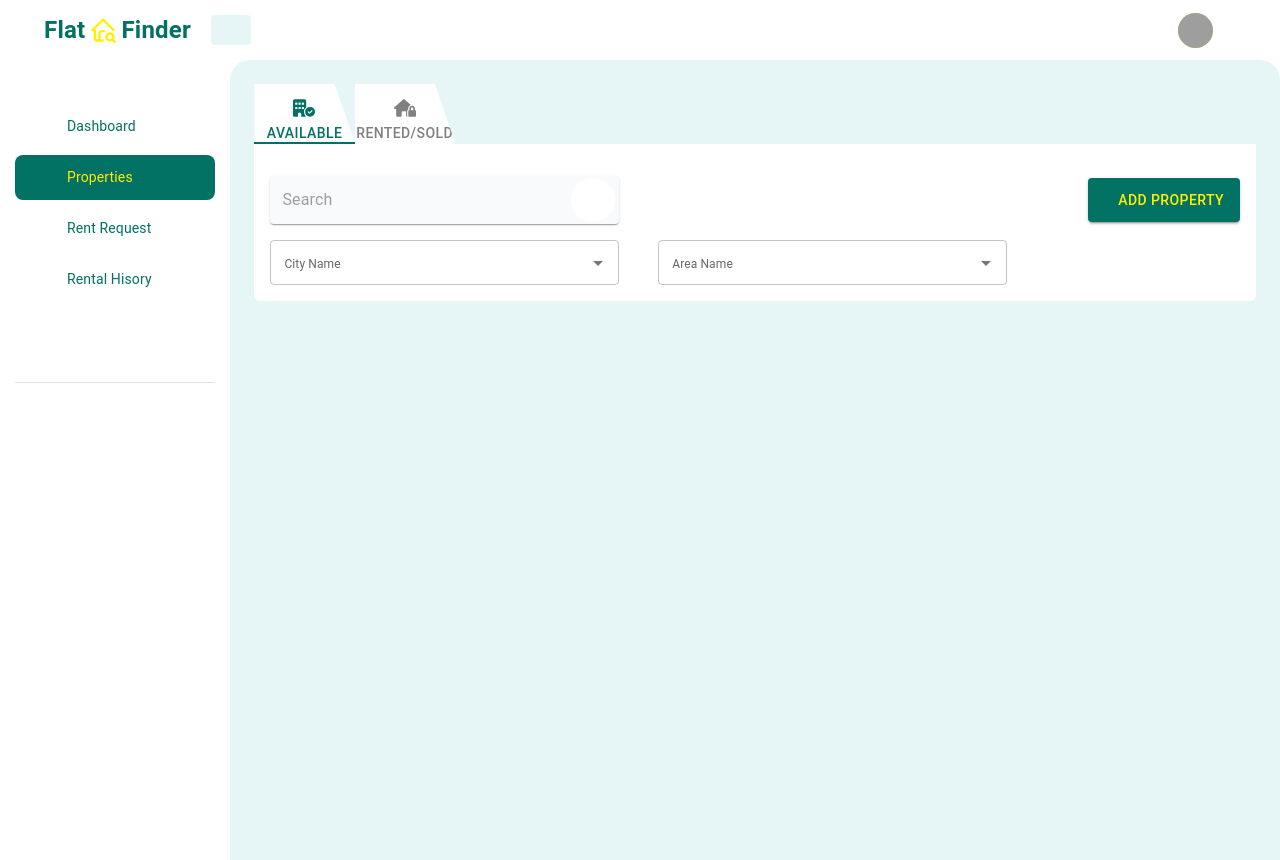
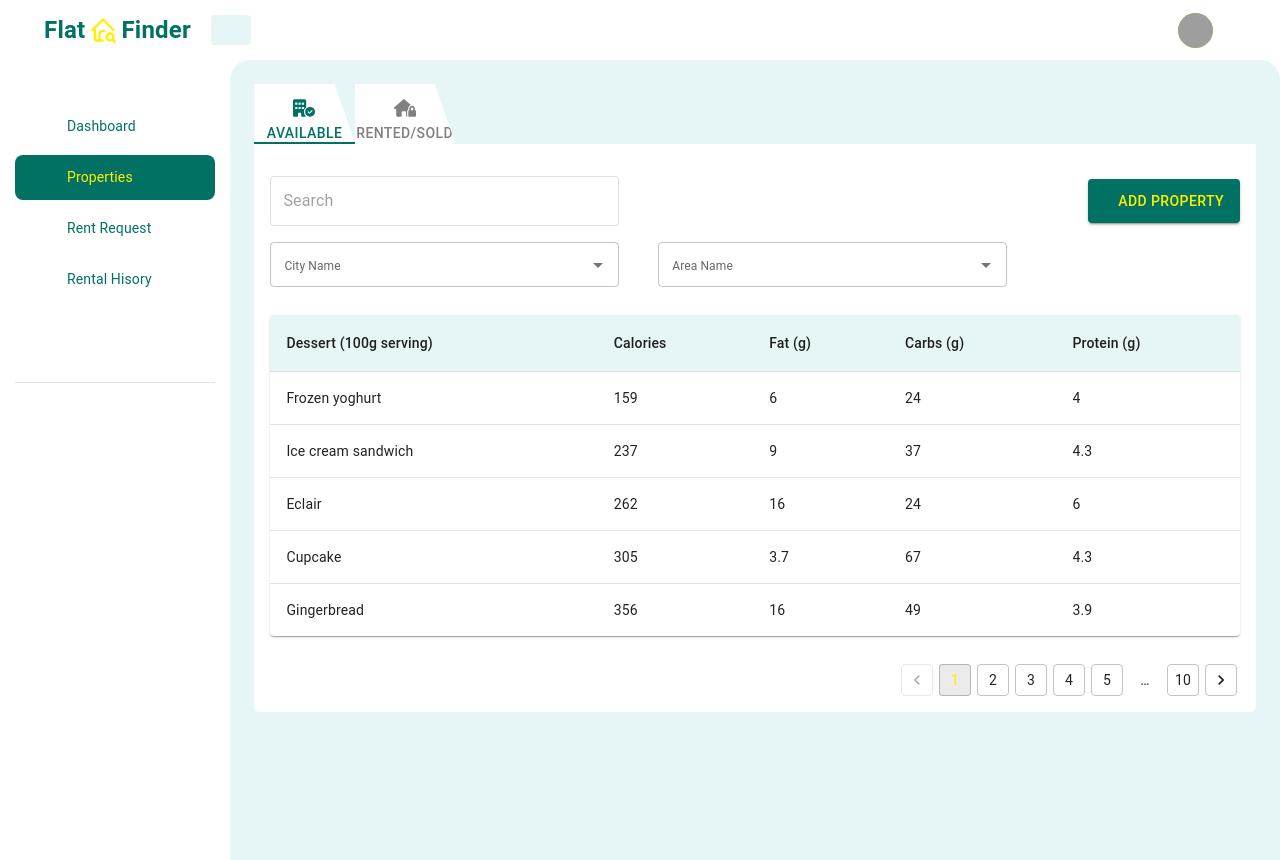
Before and after one commit to Aljoboyer/flat_finder, a Next.js app in the folder flat_finder_front/: page /seller-properties in a window 1280 px wide. Built offline with nearby package versions, Linux system fonts and the light colour scheme; grey boxes are pictures that could not be loaded; some icons are missing.

Commit message:
pagination components added

```diff
--- a/flat_finder_front/src/app/(seller_dashboard)/seller-properties/page.js
+++ b/flat_finder_front/src/app/(seller_dashboard)/seller-properties/page.js
@@ -6,7 +6,10 @@ import { useState } from "react";
 import {  useTheme } from '@mui/material/styles';
 import { useMediaQuery } from "@mui/material";
 import FilterAndSearch from "@/components/common/FilterAndSearch";
-import { cities } from "@/components/visitors/LandingPage/HeroSection";
+import FFTable from "@/components/common/FFTable";
+import { filterFieldConfig } from "@/constant/formConfigs/filterConfig";
+import Pagination from '@mui/material/Pagination';
+import FFPagination from "@/components/common/FFPagination";
 
 
 export default function SellerProperties() {
@@ -20,18 +23,6 @@ export default function SellerProperties() {
     const isMediumScreen = useMediaQuery(theme.breakpoints.up('md'));
     const islargeScreen = useMediaQuery(theme.breakpoints.up('lg'));
 
-    const filterFieldConfig = [
-      {
-        options: cities,
-        textFieldLabel: 'City Name',
-        inputType: 'autocomplete'
-      },
-      {
-        options: cities,
-        textFieldLabel: 'Area Name',
-        inputType: 'autocomplete'
-      }
-    ]
   return (
     <div className="bg-overlay h-screen p-6 rounded-t-[20px]">
           <CommonTabs
@@ -44,6 +35,12 @@ export default function SellerProperties() {
             <FilterAndSearch
               filterFieldConfig={filterFieldConfig}
             />
+            <div className="my-7">
+              <FFTable/>
+            </div>
+            <div className="flex flex-row justify-end">
+              <FFPagination/>
+            </div>
         </div>
     </div>
   );
--- /dev/null
+++ b/flat_finder_front/src/components/common/FFPagination.js
@@ -0,0 +1,20 @@
+import { COLORS } from '@/theme/colors'
+import { Pagination } from '@mui/material'
+import React from 'react'
+
+export default function FFPagination() {
+  return (
+    <Pagination
+    sx={{
+
+    '& .Mui-selected': {
+      backgroundColor: COLORS.baseColor, // your custom color
+      color: COLORS.side_yellow,
+      '&:hover': {
+        backgroundColor: COLORS.baseColor,
+      },
+    },
+  }}
+    count={10} variant="outlined" shape="rounded" />
+  )
+}
--- /dev/null
+++ b/flat_finder_front/src/components/common/FFTable.js
@@ -0,0 +1,55 @@
+import * as React from 'react';
+import Table from '@mui/material/Table';
+import TableBody from '@mui/material/TableBody';
+import TableCell from '@mui/material/TableCell';
+import TableContainer from '@mui/material/TableContainer';
+import TableHead from '@mui/material/TableHead';
+import TableRow from '@mui/material/TableRow';
+import Paper from '@mui/material/Paper';
+import { COLORS } from '@/theme/colors';
+
+function createData(name, calories, fat, carbs, protein) {
+  return { name, calories, fat, carbs, protein };
+}
+
+const rows = [
+  createData('Frozen yoghurt', 159, 6.0, 24, 4.0),
+  createData('Ice cream sandwich', 237, 9.0, 37, 4.3),
+  createData('Eclair', 262, 16.0, 24, 6.0),
+  createData('Cupcake', 305, 3.7, 67, 4.3),
+  createData('Gingerbread', 356, 16.0, 49, 3.9),
+];
+
+export default function FFTable() {
+  return (
+    <TableContainer component={Paper}>
+      <Table sx={{ minWidth: 650 }} aria-label="simple table">
+        <TableHead sx={{backgroundColor: COLORS.overlay}}>
+          <TableRow>
+            <TableCell>Dessert (100g serving)</TableCell>
+            <TableCell >Calories</TableCell>
+            <TableCell >Fat&nbsp;(g)</TableCell>
+            <TableCell >Carbs&nbsp;(g)</TableCell>
+            <TableCell >Protein&nbsp;(g)</TableCell>
+          </TableRow>
+        </TableHead>
+        <TableBody>
+          {rows.map((row) => (
+            <TableRow
+              key={row.name}
+              sx={{ '&:last-child td, &:last-child th': { border: 0 } }}
+            >
+              <TableCell component="th" scope="row">
+                {row.name}
+              </TableCell>
+              <TableCell >{row.calories}</TableCell>
+              <TableCell >{row.fat}</TableCell>
+              <TableCell >{row.carbs}</TableCell>
+              <TableCell >{row.protein}</TableCell>
+            </TableRow>
+          ))}
+        </TableBody>
+      </Table>
+    </TableContainer>
+  );
+}
--- a/flat_finder_front/src/components/common/FilterAndSearch.js
+++ b/flat_finder_front/src/components/common/FilterAndSearch.js
@@ -28,7 +28,7 @@ export default function FilterAndSearch({
         <div className='flex flex-row items-center flex-wrap'>
           {
             filterFieldConfig?.map((field) => (
-              <Box sx={{width: {xs: '100%', md: '40%'}}}>
+              <Box key={field?.textFieldLabel} sx={{width: {xs: '100%', md: '40%'}}}>
                 <InputField
                 otherStyle={{width: {xs: '100%', md: '90%'}, marginTop: {xs: '10px', md: '0px'}}}
               textFieldLabel={field?.textFieldLabel}
--- a/flat_finder_front/src/components/common/InputField.js
+++ b/flat_finder_front/src/components/common/InputField.js
@@ -69,7 +69,9 @@ export default function InputField({
   return (
     <Paper
       component="form"
-      sx={{ p: '2px 4px', display: 'flex', alignItems: 'center', width: {xs: '100%', md: '36%'}, backgroundColor: COLORS.grey50 , ...otherStyle}}
+      sx={{ p: '2px 4px', display: 'flex', alignItems: 'center', width: {xs: '100%', md: '36%'} , ...otherStyle}}
+      elevation={1}
+      variant="outlined"
     >
       <InputBase
         sx={{ ml: 1, flex: 1,  }}
--- /dev/null
+++ b/flat_finder_front/src/constant/formConfigs/filterConfig.js
@@ -0,0 +1,14 @@
+import { cities } from "@/components/visitors/LandingPage/HeroSection";
+
+export  const filterFieldConfig = [
+      {
+        options: cities,
+        textFieldLabel: 'City Name',
+        inputType: 'autocomplete'
+      },
+      {
+        options: cities,
+        textFieldLabel: 'Area Name',
+        inputType: 'autocomplete'
+      }
+    ]
```
